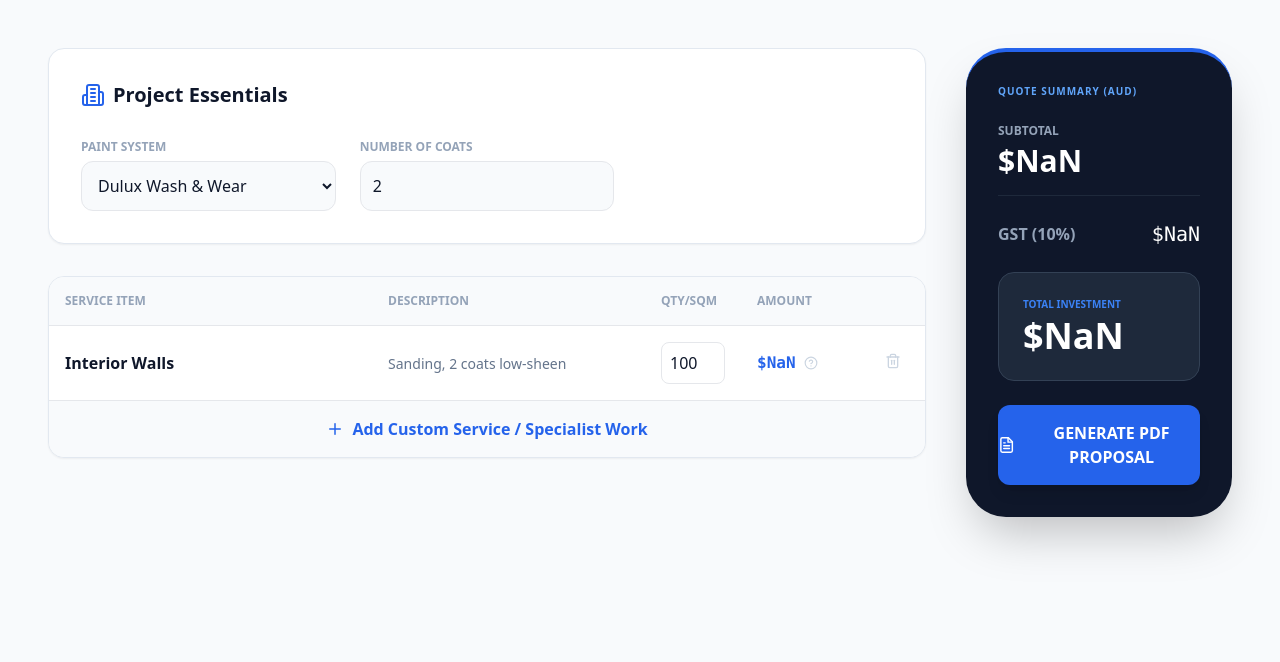
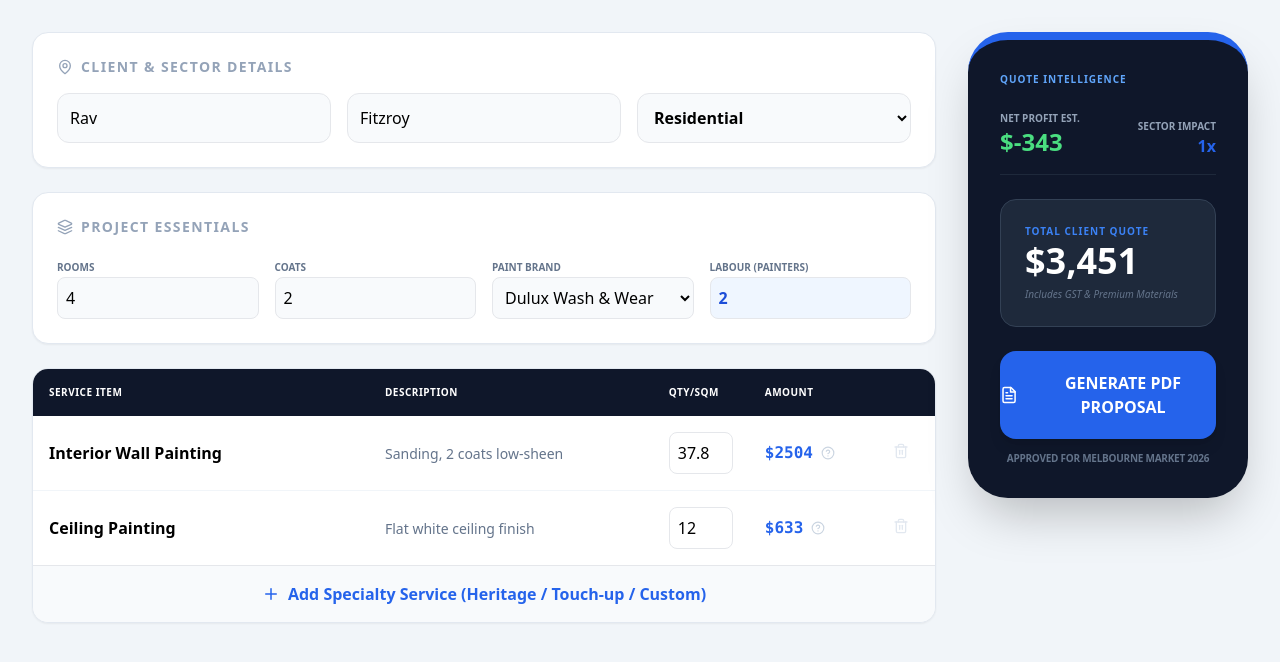
Before and after one commit to brandorb73-ship-it/paint-app, a React (Vite) app: page / in a window 1280 px wide. Shown: the top 662 px of the page. Built offline with nearby package versions, Linux system fonts and the light colour scheme.

Commit message:
Refactor App component for improved functionality

```diff
--- a/src/App.jsx
+++ b/src/App.jsx
@@ -1,19 +1,24 @@
 import React, { useState } from 'react';
-import { FileText, Plus, Info, HelpCircle, Trash2, Building2 } from 'lucide-react';
+import {
+  FileText, Plus, HelpCircle, Trash2, Building2,
+  Users, Paintbrush, MapPin, Layers, Calendar
+} from 'lucide-react';
 import { jsPDF } from "jspdf";
 import "jspdf-autotable";
-import { pricingData, calculateLineItem } from './utils/calculations';
+import { sectorData, pricingData, calculateLineItem } from './utils/calculations';
 
 export default function RavPropertyApp() {
-  const [client, setClient] = useState({ name: '', address: '', date: new Date().toLocaleDateString() });
-  const [brand, setBrand] = useState('Dulux Premium');
-  const [coats, setCoats] = useState(2);
+  const [client, setClient] = useState({ name: 'Rav', address: 'Fitzroy', sector: 'Residential' });
+  const [setup, setSetup] = useState({ rooms: 4, coats: 2, painters: 2, days: 3, brand: 'Dulux Wash & Wear' });
+
+  // Re-integrated Service List + Custom Entries
   const [items, setItems] = useState([
-    { id: 1, service: 'Interior Walls', desc: 'Sanding, 2 coats low-sheen', qty: 100, rate: 45 }
+    { id: 1, service: 'Interior Wall Painting', desc: 'Sanding, 2 coats low-sheen', qty: 37.8, rate: 45 },
+    { id: 2, service: 'Ceiling Painting', desc: 'Flat white ceiling finish', qty: 12.0, rate: 35 }
   ]);
 
   const addItem = () => {
-    setItems([...items, { id: Date.now(), service: 'New Service', desc: '', qty: 0, rate: 40 }]);
+    setItems([...items, { id: Date.now(), service: '', desc: '', qty: 0, rate: 40 }]);
   };
 
   const removeItem = (id) => setItems(items.filter(item => item.id !== id));
@@ -22,144 +27,173 @@ export default function RavPropertyApp() {
     setItems(items.map(it => it.id === id ? { ...it, [field]: val } : it));
   };
 
-  const calculateGrandTotal = () => {
-    return items.reduce((sum, item) => {
-      return sum + calculateLineItem(item.qty, item.rate, pricingData.brands[brand], coats).total;
-    }, 0);
-  };
+  // CALCULATIONS
+  const sector = sectorData[client.sector] || sectorData['Residential'];
+  const internalLaborCost = setup.painters * setup.days * pricingData.laborDay;
 
-  const subtotal = calculateGrandTotal();
+  const subtotal = items.reduce((sum, item) => {
+    return sum + calculateLineItem(item.qty, item.rate, pricingData.brands[setup.brand], setup.coats, sector.multiplier).total;
+  }, 0);
+
   const gst = subtotal * 0.10;
   const total = subtotal + gst;
 
+  // PDF GENERATION
   const generatePDF = () => {
     const doc = new jsPDF();
-    // Header
     doc.setFillColor(30, 41, 59);
     doc.rect(0, 0, 210, 40, 'F');
     doc.setTextColor(255, 255, 255);
     doc.setFontSize(22);
     doc.text("RAV PROPERTY PROJECTS", 14, 25);
 
-    // Client Info
     doc.setTextColor(30, 41, 59);
     doc.setFontSize(10);
     doc.text(`ATTN: ${client.name}`, 14, 50);
     doc.text(`SITE: ${client.address}`, 14, 55);
-    doc.text(`DATE: ${client.date}`, 160, 50);
+    doc.text(`SECTOR: ${client.sector}`, 14, 60);
 
     const tableData = items.map(it => [
       it.service,
       it.desc,
       `${it.qty} sqm`,
-      `$${calculateLineItem(it.qty, it.rate, pricingData.brands[brand], coats).total.toFixed(2)}`
+      `$${calculateLineItem(it.qty, it.rate, pricingData.brands[setup.brand], setup.coats, sector.multiplier).total.toFixed(2)}`
     ]);
 
     doc.autoTable({
-      startY: 65,
-      head: [['Service', 'Description', 'Qty/Sqm', 'Amount (AUD)']],
+      startY: 70,
+      head: [['Service Item', 'Description', 'Qty/Size', 'Amount (AUD)']],
       body: tableData,
       theme: 'striped',
       headStyles: { fillColor: [37, 99, 235] }
     });
 
     const finalY = doc.lastAutoTable.finalY + 10;
-    doc.text(`Subtotal: $${subtotal.toLocaleString()}`, 140, finalY);
-    doc.text(`GST: $${gst.toLocaleString()}`, 140, finalY + 7);
     doc.setFontSize(14);
-    doc.text(`TOTAL: $${total.toLocaleString()}`, 140, finalY + 16);
-
+    doc.text(`TOTAL (Incl. GST): $${total.toLocaleString()}`, 140, finalY + 10);
     doc.save(`RAV_Quote_${client.name}.pdf`);
   };
 
   return (
-    <div className="min-h-screen bg-slate-50 p-6 md:p-12 text-slate-900 font-sans">
-      <div className="max-w-7xl mx-auto grid lg:grid-cols-4 gap-10">
+    <div className="min-h-screen bg-[#f1f5f9] p-4 md:p-8 font-sans">
+      <div className="max-w-7xl mx-auto grid lg:grid-cols-4 gap-8">
 
-        {/* CONFIGURATION & SCOPE */}
-        <div className="lg:col-span-3 space-y-8">
-          <div className="bg-white p-8 rounded-2xl shadow-sm border border-slate-200">
-            <h2 className="text-xl font-bold mb-6 flex items-center gap-2"><Building2 className="text-blue-600"/> Project Essentials</h2>
-            <div className="grid md:grid-cols-3 gap-6">
+        {/* INPUTS PANEL */}
+        <div className="lg:col-span-3 space-y-6">
+
+          {/* 1. Client & Sector Selection */}
+          <div className="bg-white p-6 rounded-2xl shadow-sm border border-slate-200">
+            <h2 className="text-sm font-black text-slate-400 uppercase tracking-widest mb-4 flex items-center gap-2">
+              <MapPin size={16}/> Client & Sector Details
+            </h2>
+            <div className="grid md:grid-cols-3 gap-4">
+              <input placeholder="Client Name" className="p-3 bg-slate-50 border rounded-xl" value={client.name} onChange={(e) => setClient({...client, name: e.target.value})} />
+              <input placeholder="Site Address" className="p-3 bg-slate-50 border rounded-xl" value={client.address} onChange={(e) => setClient({...client, address: e.target.value})} />
+              <select className="p-3 bg-slate-50 border rounded-xl font-bold" value={client.sector} onChange={(e) => setClient({...client, sector: e.target.value})}>
+                {Object.keys(sectorData).map(s => <option key={s}>{s}</option>)}
+              </select>
+            </div>
+          </div>
+
+          {/* 2. Room & Paint Configuration */}
+          <div className="bg-white p-6 rounded-2xl shadow-sm border border-slate-200">
+             <h2 className="text-sm font-black text-slate-400 uppercase tracking-widest mb-4 flex items-center gap-2">
+              <Layers size={16}/> Project Essentials
+            </h2>
+            <div className="grid md:grid-cols-4 gap-4">
               <div>
-                <label className="text-xs font-bold text-slate-400 uppercase">Paint System</label>
-                <select className="w-full mt-1 p-3 border rounded-xl bg-slate-50" value={brand} onChange={(e) => setBrand(e.target.value)}>
+                <label className="text-[10px] font-bold text-slate-500 uppercase">Rooms</label>
+                <input type="number" className="w-full p-2 border rounded-lg bg-slate-50" value={setup.rooms} onChange={(e) => setSetup({...setup, rooms: Number(e.target.value)})} />
+              </div>
+              <div>
+                <label className="text-[10px] font-bold text-slate-500 uppercase">Coats</label>
+                <input type="number" className="w-full p-2 border rounded-lg bg-slate-50" value={setup.coats} onChange={(e) => setSetup({...setup, coats: Number(e.target.value)})} />
+              </div>
+              <div>
+                <label className="text-[10px] font-bold text-slate-500 uppercase">Paint Brand</label>
+                <select className="w-full p-2 border rounded-lg bg-slate-50" value={setup.brand} onChange={(e) => setSetup({...setup, brand: e.target.value})}>
                   {Object.keys(pricingData.brands).map(b => <option key={b}>{b}</option>)}
                 </select>
               </div>
               <div>
-                <label className="text-xs font-bold text-slate-400 uppercase">Number of Coats</label>
-                <input type="number" className="w-full mt-1 p-3 border rounded-xl bg-slate-50" value={coats} onChange={(e) => setCoats(Number(e.target.value))} />
+                <label className="text-[10px] font-bold text-slate-500 uppercase">Labour (Painters)</label>
+                <input type="number" className="w-full p-2 border rounded-lg bg-blue-50 text-blue-700 font-bold" value={setup.painters} onChange={(e) => setSetup({...setup, painters: Number(e.target.value)})} />
               </div>
             </div>
           </div>
 
+          {/* 3. Detailed Scope Table */}
           <div className="bg-white rounded-2xl shadow-sm border border-slate-200 overflow-hidden">
             <table className="w-full text-left">
-              <thead className="bg-slate-50 border-b">
+              <thead className="bg-slate-900 text-white">
                 <tr>
-                  <th className="p-4 text-xs font-bold text-slate-400 uppercase">Service Item</th>
-                  <th className="p-4 text-xs font-bold text-slate-400 uppercase">Description</th>
-                  <th className="p-4 text-xs font-bold text-slate-400 uppercase w-24">Qty/Sqm</th>
-                  <th className="p-4 text-xs font-bold text-slate-400 uppercase w-32">Amount</th>
+                  <th className="p-4 text-[10px] uppercase font-bold tracking-wider">Service Item</th>
+                  <th className="p-4 text-[10px] uppercase font-bold tracking-wider">Description</th>
+                  <th className="p-4 text-[10px] uppercase font-bold tracking-wider w-24">Qty/Sqm</th>
+                  <th className="p-4 text-[10px] uppercase font-bold tracking-wider w-32">Amount</th>
                   <th className="p-4"></th>
                 </tr>
               </thead>
-              <tbody className="divide-y">
+              <tbody className="divide-y divide-slate-100">
                 {items.map(item => {
-                  const calc = calculateLineItem(item.qty, item.rate, pricingData.brands[brand], coats);
+                  const calc = calculateLineItem(item.qty, item.rate, pricingData.brands[setup.brand], setup.coats, sector.multiplier);
                   return (
-                    <tr key={item.id} className="group hover:bg-slate-50">
+                    <tr key={item.id} className="group hover:bg-slate-50 transition">
                       <td className="p-4"><input className="w-full font-bold bg-transparent outline-none" value={item.service} onChange={(e) => updateItem(item.id, 'service', e.target.value)} /></td>
-                      <td className="p-4"><input className="w-full text-sm text-slate-500 bg-transparent outline-none" value={item.desc} onChange={(e) => updateItem(item.id, 'desc', e.target.value)} placeholder="Add detail..." /></td>
+                      <td className="p-4"><input className="w-full text-sm text-slate-500 bg-transparent outline-none" value={item.desc} onChange={(e) => updateItem(item.id, 'desc', e.target.value)} /></td>
                       <td className="p-4"><input type="number" className="w-full p-2 border rounded-lg bg-white" value={item.qty} onChange={(e) => updateItem(item.id, 'qty', Number(e.target.value))} /></td>
-                      <td className="p-4 relative">
+                      <td className="p-4">
                         <div className="flex items-center gap-2">
                           <span className="font-mono font-bold text-blue-600">${calc.total.toFixed(0)}</span>
                           <div className="group/math relative cursor-help">
                             <HelpCircle size={14} className="text-slate-300" />
-                            <div className="hidden group-hover/math:block absolute bottom-full left-0 w-48 p-2 bg-slate-800 text-[10px] text-white rounded shadow-xl mb-2 z-50">
+                            <div className="hidden group-hover/math:block absolute bottom-full left-0 w-64 p-3 bg-slate-800 text-[10px] leading-relaxed text-white rounded-xl shadow-2xl mb-2 z-50">
                               {calc.formula}
                             </div>
                           </div>
                         </div>
                       </td>
-                      <td className="p-4"><button onClick={() => removeItem(item.id)} className="text-slate-300 hover:text-red-500"><Trash2 size={16}/></button></td>
+                      <td className="p-4"><button onClick={() => removeItem(item.id)} className="text-slate-200 hover:text-red-500 transition"><Trash2 size={16}/></button></td>
                     </tr>
                   )
                 })}
               </tbody>
             </table>
-            <button onClick={addItem} className="w-full p-4 text-blue-600 font-bold bg-slate-50 hover:bg-blue-50 flex items-center justify-center gap-2 border-t">
-              <Plus size={18} /> Add Custom Service / Specialist Work
+            <button onClick={addItem} className="w-full p-4 text-blue-600 font-bold bg-slate-50 hover:bg-blue-600 hover:text-white flex items-center justify-center gap-2 transition border-t">
+              <Plus size={18} /> Add Specialty Service (Heritage / Touch-up / Custom)
             </button>
           </div>
         </div>
 
         {/* FINANCIAL DASHBOARD */}
         <div className="lg:col-span-1">
-          <div className="bg-slate-900 text-white p-8 rounded-[2.5rem] shadow-2xl sticky top-12 border-t-4 border-blue-600">
-            <h3 className="text-blue-400 font-black uppercase text-[10px] tracking-widest mb-6">Quote Summary (AUD)</h3>
+          <div className="bg-slate-900 text-white p-8 rounded-[2.5rem] shadow-2xl sticky top-8 border-t-8 border-blue-600">
+            <h3 className="text-blue-400 font-black uppercase text-[10px] tracking-widest mb-6">Quote Intelligence</h3>
 
             <div className="space-y-6">
-              <div className="border-b border-slate-800 pb-4">
-                <p className="text-slate-400 text-xs font-bold uppercase mb-1">Subtotal</p>
-                <p className="text-3xl font-black">${subtotal.toLocaleString(undefined, {minimumFractionDigits: 2})}</p>
-              </div>
-
-              <div className="flex justify-between items-center">
-                <span className="text-slate-400 font-bold">GST (10%)</span>
-                <span className="font-mono text-xl text-white">${gst.toLocaleString()}</span>
+              <div className="flex justify-between items-end border-b border-slate-800 pb-4">
+                <div>
+                   <p className="text-slate-400 text-[10px] font-bold uppercase">Net Profit Est.</p>
+                   <p className="text-2xl font-black text-green-400">${(subtotal - internalLaborCost).toLocaleString(undefined, {maximumFractionDigits:0})}</p>
+                </div>
+                <div className="text-right">
+                  <p className="text-slate-400 text-[10px] font-bold uppercase">Sector Impact</p>
+                  <p className={`font-black ${sector.color}`}>{sector.multiplier}x</p>
+                </div>
               </div>
 
               <div className="bg-slate-800 p-6 rounded-2xl border border-slate-700">
-                <p className="text-blue-500 font-black text-[10px] uppercase mb-1">Total Investment</p>
-                <p className="text-4xl font-black text-white">${total.toLocaleString(undefined, {minimumFractionDigits: 2})}</p>
+                <p className="text-blue-500 font-black text-[10px] uppercase mb-1 tracking-widest">Total Client Quote</p>
+                <p className="text-4xl font-black text-white leading-none">${total.toLocaleString(undefined, {minimumFractionDigits: 0, maximumFractionDigits: 0})}</p>
+                <p className="text-slate-500 text-[10px] mt-2 italic font-medium">Includes GST & Premium Materials</p>
               </div>
 
-              <button onClick={generatePDF} className="w-full bg-blue-600 hover:bg-blue-500 py-4 rounded-xl font-black flex items-center justify-center gap-2 shadow-lg transition transform active:scale-95">
-                <FileText size={20} /> GENERATE PDF PROPOSAL
-              </button>
+              <div className="space-y-3">
+                <button onClick={generatePDF} className="w-full bg-blue-600 hover:bg-blue-500 py-5 rounded-2xl font-black flex items-center justify-center gap-3 shadow-lg transition transform active:scale-95">
+                  <FileText size={20} /> GENERATE PDF PROPOSAL
+                </button>
+                <p className="text-[10px] text-center text-slate-500 font-bold uppercase tracking-tight">Approved for Melbourne Market 2026</p>
+              </div>
             </div>
           </div>
         </div>
```
